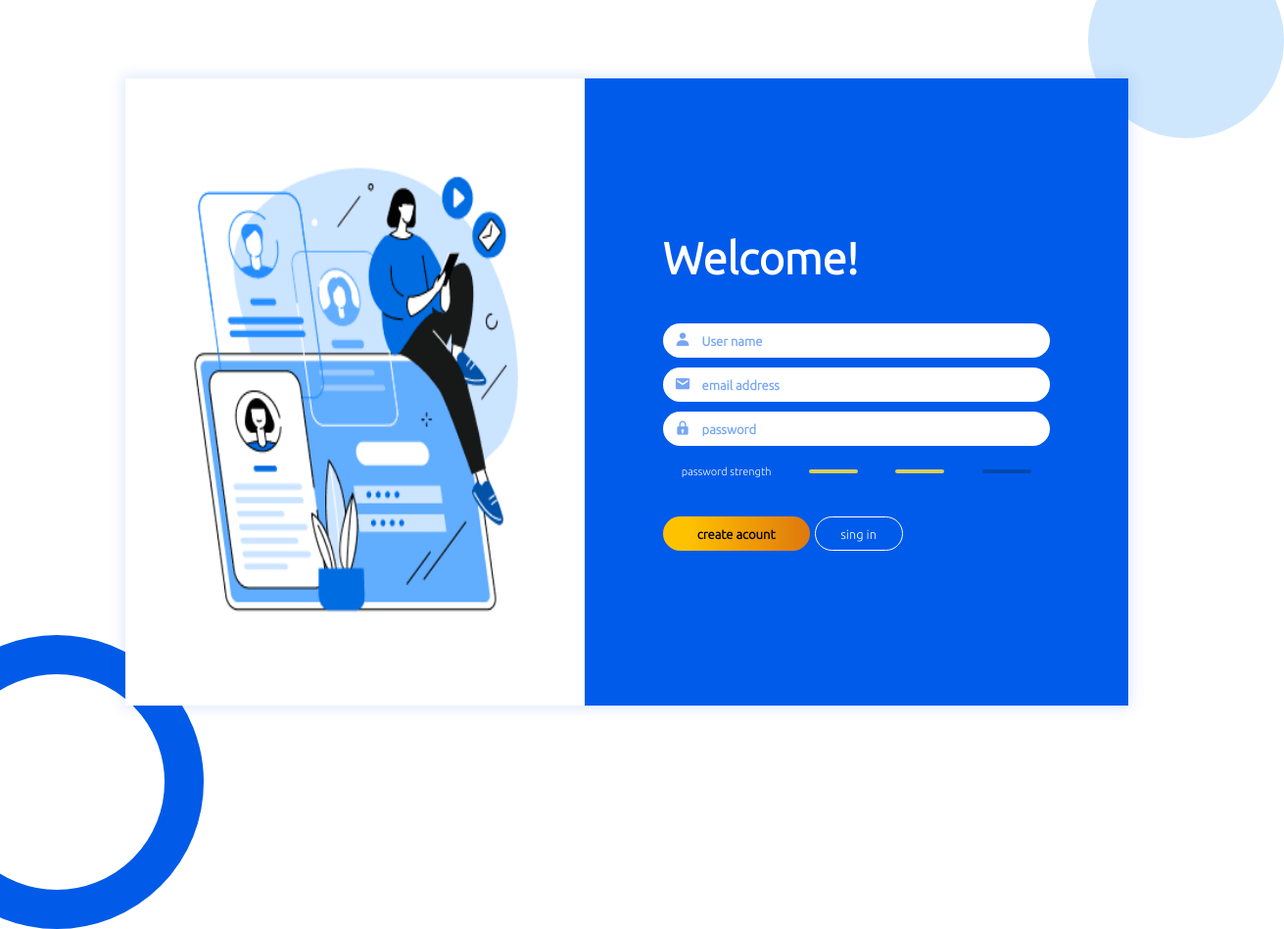
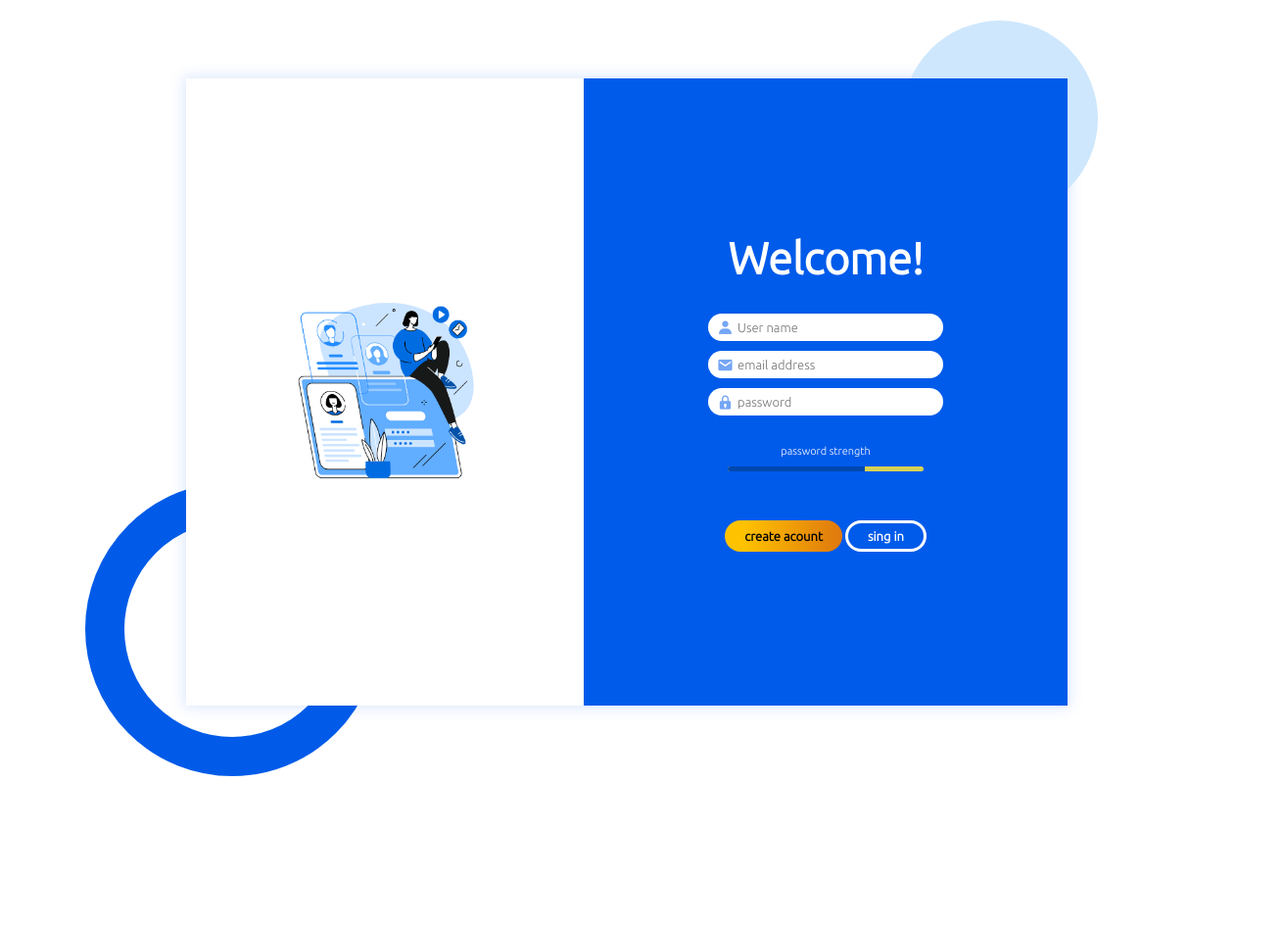
Before and after one commit to fatemehsalmanii/login-form-2, a plain HTML site: page index.html in a window 1280 px wide. Shown: the whole page at 98% size, 1311 px wide, since content can reach past the window. After the commit the page ends 800 px from the top, so only its background shows below. Drawn offline with nearby package versions, Linux system fonts and the light colour scheme.

Commit message:
fix styles add progress bar

```diff
--- a/assets/style/default.css
+++ b/assets/style/default.css
@@ -11,19 +11,21 @@
   list-style: none;
   direction: ltr;
   font-family: "Ubuntu", sans-serif;
+  background-color: unset;
 }
 
 html {
   font-size: 100%;
 }
+
 .intro {
   opacity: 0;
 }
+
 /* LYOUT */
 .container {
   box-shadow: 0px 0px 14px 2px #005aea25;
   width: 95%;
-  max-width: 500px;
   margin: 0 auto;
   height: 95%;
   position: absolute;
@@ -31,15 +33,15 @@ html {
   left: 50%;
   transform: translate(-50%, -50%);
 }
-.container div {
+
+.container>div {
   width: 100;
   height: 100%;
   display: flex;
   position: relative;
+
 }
-.container div > div {
-  width: 100%;
-}
+
 .container div .form {
   background-color: #005bea;
   width: 90%;
@@ -51,24 +53,69 @@ html {
   display: flex;
   flex-direction: column;
   justify-content: center;
-  padding: 0 30px;
+  padding: 0 20px;
 }
+
 /* LYOUT */
 
 /* CONTENT */
 form {
   display: flex;
   flex-direction: column;
+  gap: 10px;
+  align-items: center;
 }
+
+.input-box {
+  position: relative;
+  background-color: white;
+  border-radius: 40px;
+  padding: 7px 10px 7px 30px;
+  font-size: 13px;
+  max-width: 300px;
+}
+
+.input-box input {
+  width: 100%;
+  font-size: inherit;
+}
+
 .input-box i {
   position: absolute;
-  top: 18px;
-  left: 12px;
+  left: 9px;
   color: #005aea8a;
   font-size: 17px;
+  top: 50%;
+  transform: translateY(-50%);
 }
-::-webkit-input-placeholder{
-  color: #005aea8a;
+
+.box-password-strength {
+  display: flex;
+  flex-direction: column;
+  gap: 10px;
+  color: white;
+  margin-top: 20px;
+  font-size: 11px;
+  align-items: center;
+  width: 100%;
+}
+
+.progress-bar {
+  max-width: 200px;
+  min-width: 200px;
+  height: 5px;
+  background-color: #D7D154;
+  border-radius: 40px;
+  position: relative;
+  overflow: hidden;
+}
+
+.progress-bar div {
+  position: absolute;
+  width: 100%;
+  height: 100%;
+  background-color: #0048AE;
+  left: -30%;
 }
 
 .form h1 {
@@ -76,79 +123,46 @@ form {
   font-size: 45px;
   font-weight: bold;
   padding-bottom: 30px;
+  text-align: center;
 }
-.input {
-  width: 100%;
-  height: 35px;
-  margin-top: 10px;
-  border-radius: 20px;
-  padding: 0 0 0 40px;
-  font-weight: bold;
-  font-size: 13px;
-  color: #005bea;
-}
-.box-password-strength{
-  display: flex;
-  justify-content: space-around;
-  align-items: center;
-  margin-top: 20px;
 
-}
-.box-password-strength p{
-  color: white;
-  font-size: 11px;
-}
-.line{
-  width: 50px;
-  height: 4px;
-  background-color: #D7D154;
-  border-radius: 5px;
-
-}
-.line.blue{
-  background-color: #0048AE;
-}
 .btns {
   margin-top: 40px;
+  display: flex;
+  gap: 3px;
 }
-.btn-1 {
-  background: rgb(255, 194, 0);
-  background: linear-gradient(
-    90deg,
-    rgba(255, 194, 0, 1) 16%,
-    rgba(224, 123, 13, 1) 96%
-  );
-  width: 150px;
-  height: 35px;
-  border-radius: 20px;
+
+.btn {
+  border: 3px solid white;
+  border-radius: 40px;
+  font-size: 13px;
+  padding: 6px 20px;
   font-weight: bold;
-  cursor: pointer;
-  transition: all 0.2s ease-in;
-  font-size: 13px;
+  color: white;
+}
 
+.btn.gold {
+  background: linear-gradient(90deg,
+      rgba(255, 194, 0, 1) 16%,
+      rgba(224, 123, 13, 1) 96%);
+  border: unset;
+  color: black;
+}
 
-}
-.btn-1:hover {
-  background: rgb(224, 123, 13);
-  background: linear-gradient(
-    90deg,
-    rgba(224, 123, 13, 1) 20%,
-    rgba(255, 194, 0, 1) 73%
-  );
-}
-.btn-2 {
-  width: 90px;
-  height: 35px;
-  border-radius: 20px;
-  margin-left: 5px;
-  color: white;
-  background-color: #005bea;
-  border: 1px solid white;
-  cursor: pointer;
-  transition: all 0.2s ease-in;
-  font-size: 13px;
-
-}
-.btn-2:hover {
+.btn:hover {
   background-color: rgba(255, 255, 255, 0.13);
 }
+
+.btn.gold:hover {
+  background: rgb(224, 123, 13);
+  background: linear-gradient(90deg,
+      rgba(224, 123, 13, 1) 20%,
+      rgba(255, 194, 0, 1) 73%);
+}
+
+.content {
+  width: 100%;
+  display: flex;
+  background-color: white;
+  z-index: 10;
+}
--- a/assets/style/desktop.css
+++ b/assets/style/desktop.css
@@ -1,16 +1,35 @@
-.container{
+.container {
+  width: 80%;
+  height: 80%;
+  max-width: 900px;
+}
+
+.container div .intro {
+  width: 100%;
+  background-size: 50%;
+}
+
+.container div .form {
+  padding: 0 80px;
+}
+
+.container div .intro img {
   width: 80%;
   height: 80%;
 }
-.container div .intro{
-    width: 100%;
-    /* max-width: 1500px; */
+/*
+.circle-1 {
+  bottom: unset;
+  top: 50%;
+  left: 50%;
+  right: unset;
+  transform: translate(-50%, -50%)
 }
-.container div .form{
-  padding: 0 80px;
-}
-.container div .intro img{
-  width: 80%;
-  height: 80%;
 
-}
+.circle-2 {
+  bottom: unset;
+  top: 50%;
+  left: 50%;
+  right: unset;
+  transform: translate(319px, -293px);
+} */
--- a/assets/style/tablet.css
+++ b/assets/style/tablet.css
@@ -1,15 +1,17 @@
 body {
   overflow: hidden;
 }
+
 .circle-1 {
   width: 300px;
   height: 300px;
   border: 40px solid #015be8;
-  border-radius: 50%;
+  border-radius: 100%;
   position: absolute;
-  bottom: -148px;
-  left: -92px;
+  bottom: -72px;
+  left: -103px;
 }
+
 .circle-2 {
   width: 200px;
   height: 200px;
@@ -19,11 +21,12 @@ body {
   top: -59px;
   right: -31px;
 }
+
 .container {
   width: 85%;
-  max-width: 1024px;
   height: 85%;
 }
+
 .container div .form {
   position: unset;
   width: 100%;
@@ -33,7 +36,9 @@ body {
   transform: unset;
   box-shadow: unset;
 }
+
 .container div .intro {
+  background: url("./../images/login_img02.png") center/60% no-repeat;
   width: 60%;
   opacity: 1;
   background-color: white;
@@ -41,6 +46,7 @@ body {
   justify-content: center;
   align-items: center;
 }
+
 .container div .intro img {
   width: 100%;
   height: 50%;
--- a/index.html
+++ b/index.html
@@ -1,84 +1,57 @@
 <!DOCTYPE html>
 <html lang="en">
+
 <head>
   <meta charset="UTF-8" />
   <meta http-equiv="X-UA-Compatible" content="IE=edge" />
   <meta name="viewport" content="width=device-width, initial-scale=1.0" />
   <link rel="stylesheet" href="./assets/style/default.css" />
-    <link
-      media="screen and (min-width:640px)"
-      rel="stylesheet"
-      href="./assets/style/tablet.css"
-    />
-    <link
-      media="screen and (min-width:1024px)"
-      rel="stylesheet"
-      href="./assets/style/desktop.css"
-    />
+  <link media="screen and (min-width:640px)" rel="stylesheet" href="./assets/style/tablet.css" />
+  <link media="screen and (min-width:1024px)" rel="stylesheet" href="./assets/style/desktop.css" />
   <title>Login Form</title>
-    <link
-      href="https://unpkg.com/boxicons@2.1.4/css/boxicons.min.css"
-      rel="stylesheet"
-    />
+  <link href="https://unpkg.com/boxicons@2.1.4/css/boxicons.min.css" rel="stylesheet" />
 </head>
+
 <body>
+
+  <div class="container">
     <div>
       <div class="circle-1"></div>
       <div class="circle-2"></div>
-    </div>
-
-    <div class="container">
-      <div>
-        <div class="intro">
-          <img src="assets/images/login_img02.png" alt="logo" />
-        </div>
-
+      <div class="content">
+        <div class="intro"></div>
         <div class="form">
           <h1>Welcome!</h1>
           <form action="#">
             <div class="input-box">
               <i class="bx bxs-user"></i>
-              <input
-                type="text"
-                placeholder="User name"
-                class="input"
-                required
-              />
+              <input type="text" placeholder="User name" class="input" required />
             </div>
             <div class="input-box">
               <i class="bx bxs-envelope"></i>
-              <input
-                type="email"
-                placeholder="email address"
-                class="input"
-                required
-              />
+              <input type="email" placeholder="email address" class="input" required />
             </div>
             <div class="input-box">
               <i class="bx bxs-lock"></i>
-              <input
-                type="password"
-                placeholder="password"
-                class="input"
-                required
-              />
+              <input type="password" placeholder="password" class="input" required />
             </div>
 
             <div class="box-password-strength">
               <p>password strength</p>
-
-              <span class="line"></span>
-              <span class="line"></span>
-              <span class="line blue"></span>
+              <div class="progress-bar">
+                <div></div>
+              </div>
             </div>
 
             <div class="btns">
-              <input type="submit" value="create acount" class="btn-1" />
-              <input type="submit" value="sing in" class="btn-2" />
+              <input type="submit" value="create acount" class="btn gold" />
+              <input type="submit" value="sing in" class="btn " />
             </div>
           </form>
         </div>
       </div>
     </div>
+  </div>
 </body>
+
 </html>
```
Lines whose indentation alone changed are shown as unchanged.
